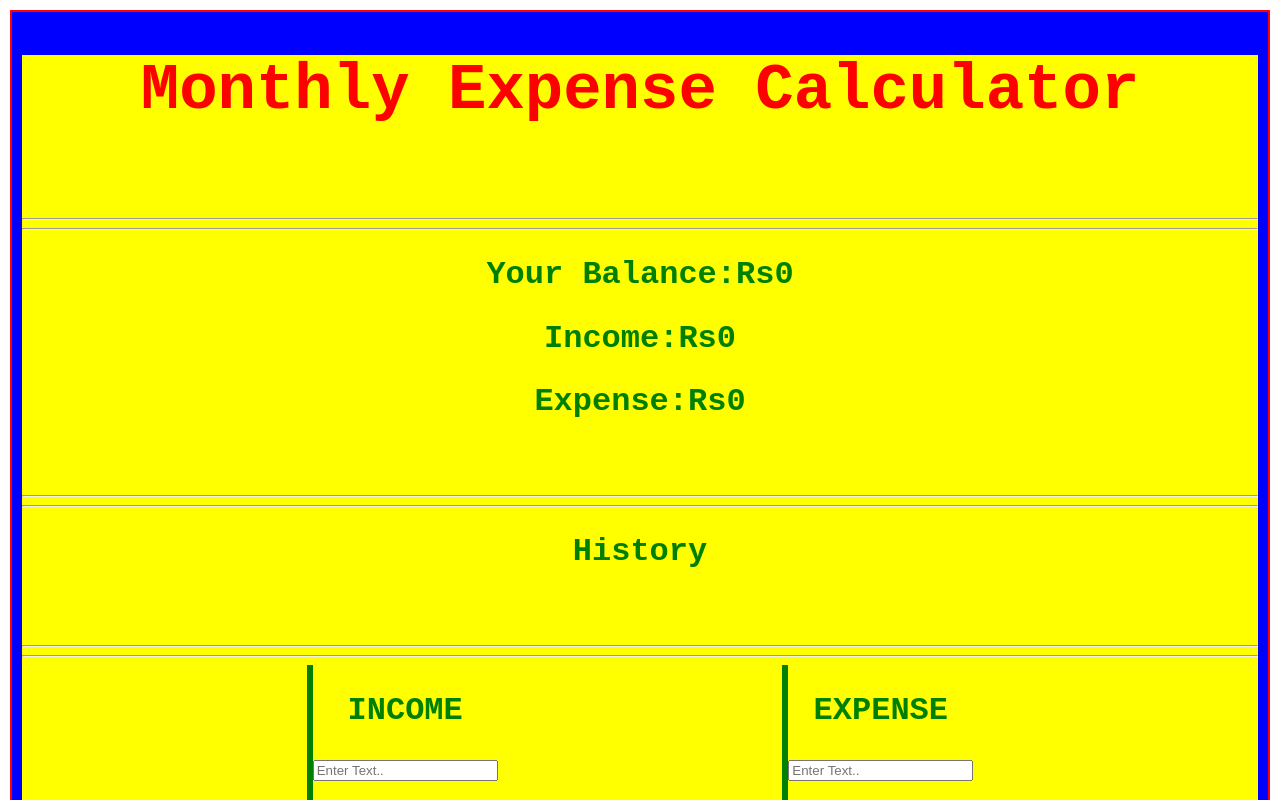
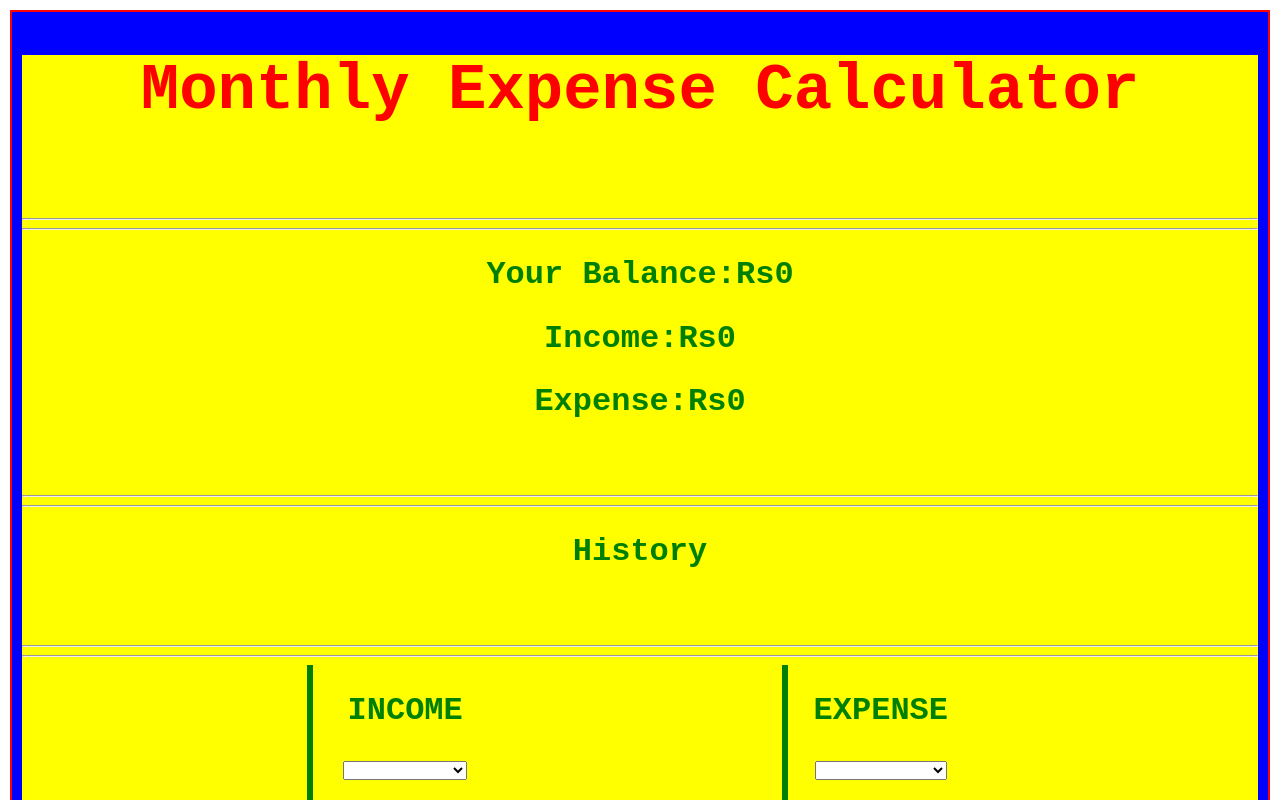
Before and after one commit to NicelinJones/MEC, a React (Create React App) app: page / in a window 1280 px wide. Shown: the top 800 px of the page. Built offline with nearby package versions, Linux system fonts and the light colour scheme.

Commit message:
third commit

```diff
--- a/src/App.js
+++ b/src/App.js
@@ -10,7 +10,7 @@ export const AppContext=createContext(null);
   const [income,setIncome]=useState(0);
   const [expense,setExpense]=useState(0);
   const [history,setHistory]=useState([]);
-  const [text,setText]=useState("");
+  const [seluct,setSeluct]=useState("");
   const [amount,setAmount] =useState(0);
   const expenseArray = [],incomeArray = [];
 const reducer =(acc,curr) => acc+curr;
@@ -36,9 +36,10 @@ const reducer =(acc,curr) => acc+curr;
 
 
 const handleSubmit = (e) => {
+  console.log(seluct,amount);
   let intAmount = parseInt(amount);
   e.preventDefault();
-  if ((text === "" ) || ( amount === "")){
+  if ((seluct === "" ) || ( amount === 0 )){
       alert ("invalid inputs");
       return;
     }
@@ -59,8 +60,8 @@ const handleSubmit = (e) => {
 
 
 
-    setHistory ([...history,{text:text,amount:amount}])
-    setText("");setAmount("");
+    setHistory ([...history,{seluct:seluct,amount:amount}])
+    setSeluct("");setAmount("");
     alert("Transaction added")
 
 
@@ -68,7 +69,7 @@ const handleSubmit = (e) => {
 
   return(
   <div className="App" >
- <AppContext.Provider value={{balance,income,expense,history,text,amount,setText,setAmount,handleSubmit: {handleSubmit}}} >
+ <AppContext.Provider value={{balance,income,expense,history,seluct,amount,setSeluct,setAmount,handleSubmit: {handleSubmit}}} >
   <div  className = "mobile-view">
     <Header />
     <br/><br/>
--- a/src/components/History.js
+++ b/src/components/History.js
@@ -8,7 +8,7 @@ const {history} =useContext(AppContext);
    <h2>History</h2>
      {history.map( (e,i) => (
         <div key={i}>
-            {e.text} {e.amount}
+            {e.seluct} {e.amount}
         </div>
      ))}
    </div>
--- a/src/components/Transaction.js
+++ b/src/components/Transaction.js
@@ -3,19 +3,20 @@ import { AppContext } from '../App';
 import './Transaction.css'
 
  function Transaction(){
-    const {text1,text2,amount1,amount2,setText,setAmount,handleSubmit:{handleSubmit}} = useContext(AppContext);
-
-
-
-
-
-       return(
-        <div className='lib'>
+    const {amount1,amount2,seluct,setSeluct,setAmount,handleSubmit:{handleSubmit}} = useContext(AppContext);
+           return(
+  <div className='lib'>
     <form >
     <div className='df'>
       <div className='vll'>
       <h2>INCOME</h2>
-        <input type="text" placeholder='Enter Text..' value={text1} name = 'text1' onChange= {e => setText(e.target.value)} />
+        <select name='Income' value={seluct} onChange= {e => setSeluct(e.target.value)}>
+          <option></option>
+          <option >Salary Income</option>
+            <option >Rent Income</option>
+            <option >Business Income</option>
+            <option >Other Income</option>
+            </select>
       <h2>Amount</h2>
       <input type="number" placeholder='Enter Amount..' value={amount1} name ='amount1' onChange={e => setAmount(e.target.value)}/>
       <div>
@@ -24,7 +25,13 @@ import './Transaction.css'
       </div>
       <div className="vll" >
       <h2>EXPENSE</h2>
-        <input type="text" placeholder='Enter Text..' value={text2} name = 'text2' onChange={e => setText(e.target.value)}/>
+      <select name='Expense' value={seluct} onChange= {e => setSeluct(e.target.value)}>
+        <option></option>
+          <option >Salary Expense</option>
+            <option >Rent Expense</option>
+            <option >Business Expense</option>
+            <option >Other Expense</option>
+            </select>
         <h2>Amount</h2>
       <input type="number" placeholder='Enter Amount..' value={amount2} name ='amount2' onChange={e => setAmount(-(e.target.value))}/>
       <div>
```
Also changed, not shown: src/components/data1.json (deleted, +0 -10 lines), src/components/data2.json (deleted, +0 -10 lines).
